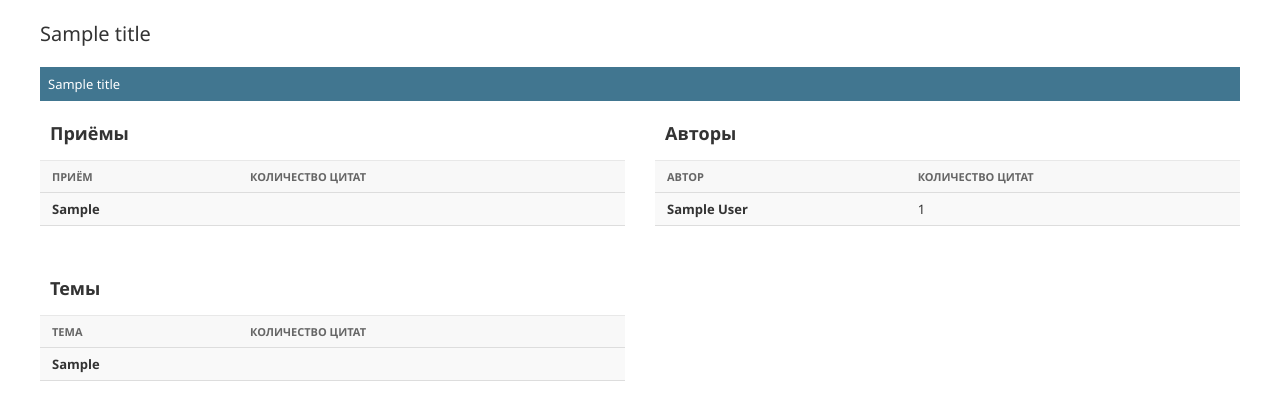
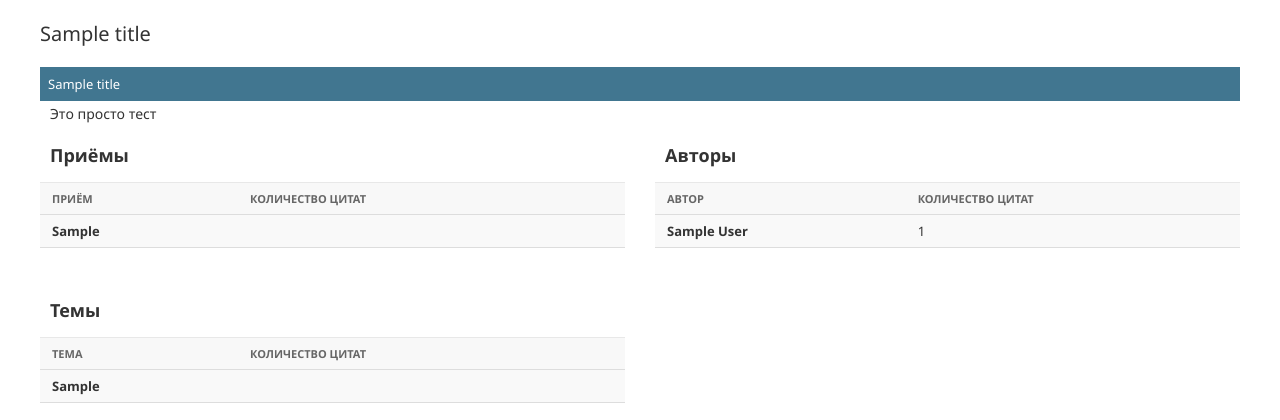
Before and after one commit to Bazai/quotationarium-monorepo, a Django app: template backend/main/templates/admin/statistics.html in a window 1280 px wide. Shown: the part 92-512 px from the top of the page. Run offline with Django 5.2, Linux system fonts and the light colour scheme; tables that the repository leaves empty hold one stand-in row (values such as "Sample post"); the template is opened without the code that fills it: values that come from a table or form of the project are taken from there, most other values are stand-ins (such as "Sample title", 1, 10 or a date in 2020).

Commit message:
Backend deploy test

```diff
--- a/backend/main/templates/admin/statistics.html
+++ b/backend/main/templates/admin/statistics.html
@@ -13,6 +13,7 @@
 {% block content %}
 <div class="module">
     <h2>{{ title }}</h2>
+    <p>Это просто тест</p>
 
     <div class="statistics-grid">
         <!-- Левая колонка: Приёмы и Темы -->
```
Also changed, not shown: 1 other file.
